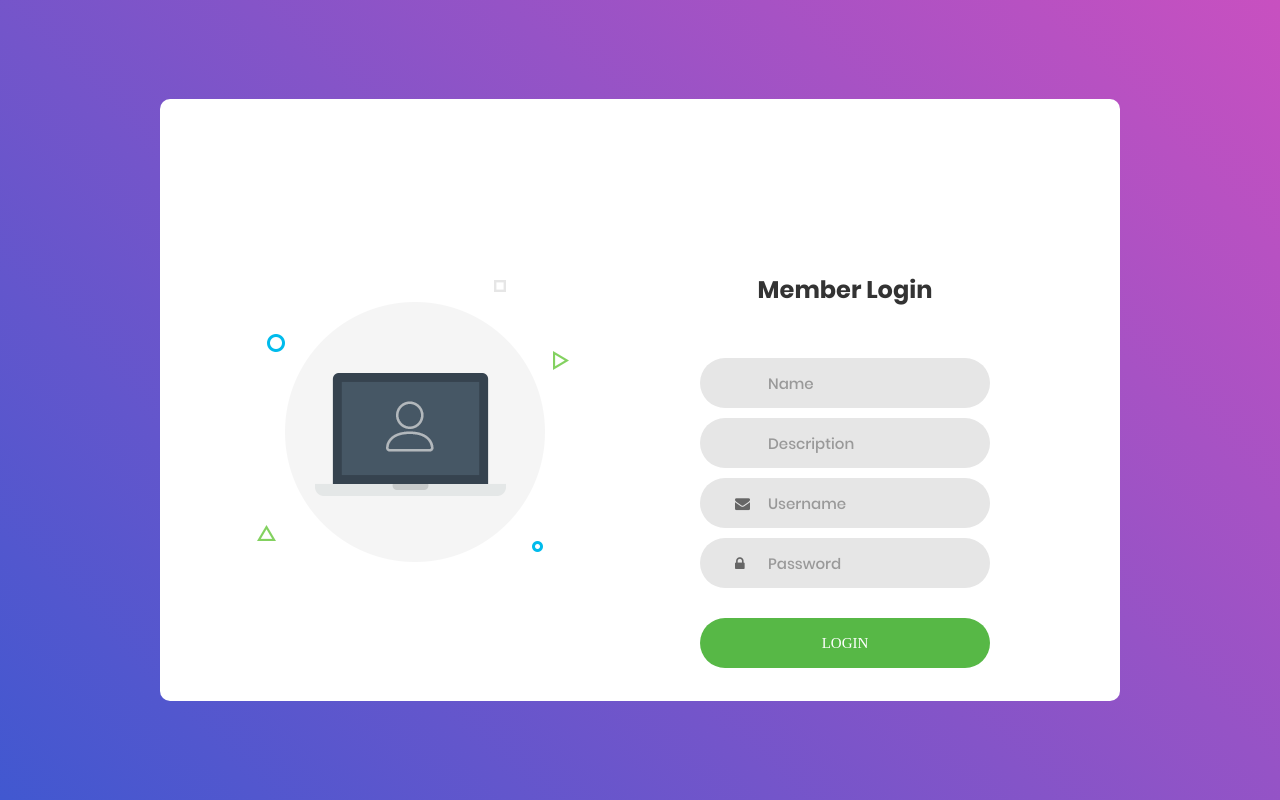
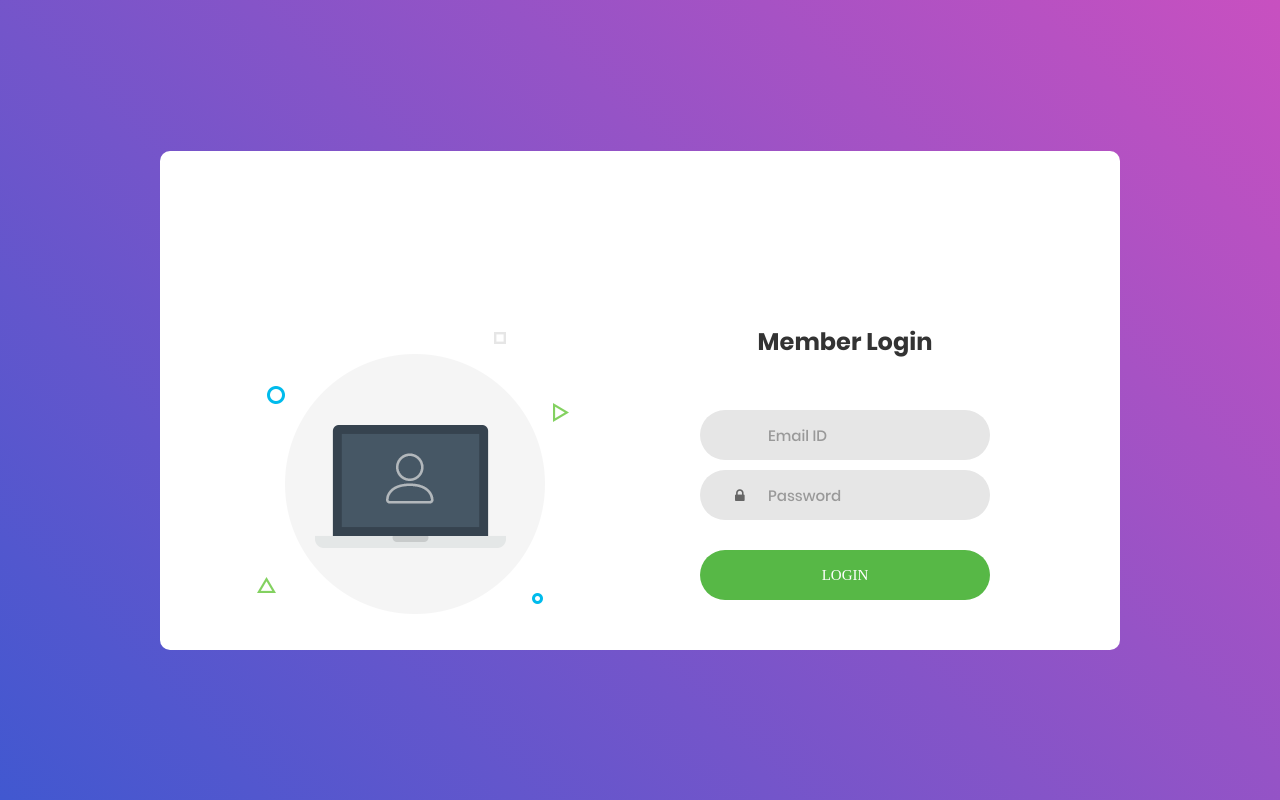
Before and after one commit to ajaystark/RemoteVGAController, a Flask app: page / in a window 1280 px wide. Run offline with Flask 2, Linux system fonts and the light colour scheme; some libraries are stand-ins or nearby versions; some web fonts are replaced.

Commit message:
Register User Feature Added

```diff
--- a/app.py
+++ b/app.py
@@ -66,8 +66,9 @@ def videoFromServer(message):
 def load_user(user_id):
     return User.get(user_id)
 
-def create_user(email, username, password, name):
-    user_datastore.create_user(email=email, password=generate_password_hash(password, method='sha256'), username=username, name=name)
+def create_user(email, password, name):
+    print('create user called')
+    user_datastore.create_user(email=email, password=generate_password_hash(password, method='sha256'), name=name)
     db_session.commit()
 
 
@@ -112,16 +113,14 @@ def createUserAccount():
 
 @app.route('/register', methods=['POST', 'GET'])
 def do_admin_register():
-    signup_form = SignupForm(request.form)
     if (request.method == 'POST'):
-        if signup_form.validate():
-            name = request.form.get('name')
-            email = request.form.get('email')
-            password = request.form.get('password')
-            existing_user = User.query.filter_by(email=email).first()
-            if existing_user is None:
-                create_user(email=request.form['email'], username=request.form['username'], password=request.form['password'], name=request.form['name'])
-                return hello()
+        name = request.form.get('name')
+        email = request.form.get('email')
+        password = request.form.get('password')
+        existing_user = User.query.filter_by(email=email).first()
+        if existing_user is None:
+            create_user(email=request.form['email'], password=request.form['password'], name=request.form['name'])
+            return hello()
     return createUserAccount()
 
 @app.route('/clientelle')
--- a/templates/login.html
+++ b/templates/login.html
@@ -29,29 +29,13 @@
 					</span>
 
 					<div class="wrap-input100">
-						<input class="input100" type="text" name="Name" placeholder="Name">
+						<input class="input100" type="text" name="email" placeholder="Email ID">
 						<span class="focus-input100"></span>
 						<span class="symbol-input100">
 							<i aria-hidden="true"></i>
 						</span>
 					</div>
 
-					<div class="wrap-input100">
-						<input class="input100" type="text" name="Description" placeholder="Description">
-						<span class="focus-input100"></span>
-						<span class="symbol-input100">
-							<i aria-hidden="true"></i>
-						</span>
-					</div>
-
-
-					<div class="wrap-input100 validate-input" data-validate = "Valid email is required: ex@abc.xyz">
-						<input class="input100" type="text" name="username" placeholder="Username">
-						<span class="focus-input100"></span>
-						<span class="symbol-input100">
-							<i class="fa fa-envelope" aria-hidden="true"></i>
-						</span>
-					</div>
 
 					<div class="wrap-input100 validate-input" data-validate = "Password is required">
 						<input class="input100" type="password" name="password" placeholder="Password">
```
